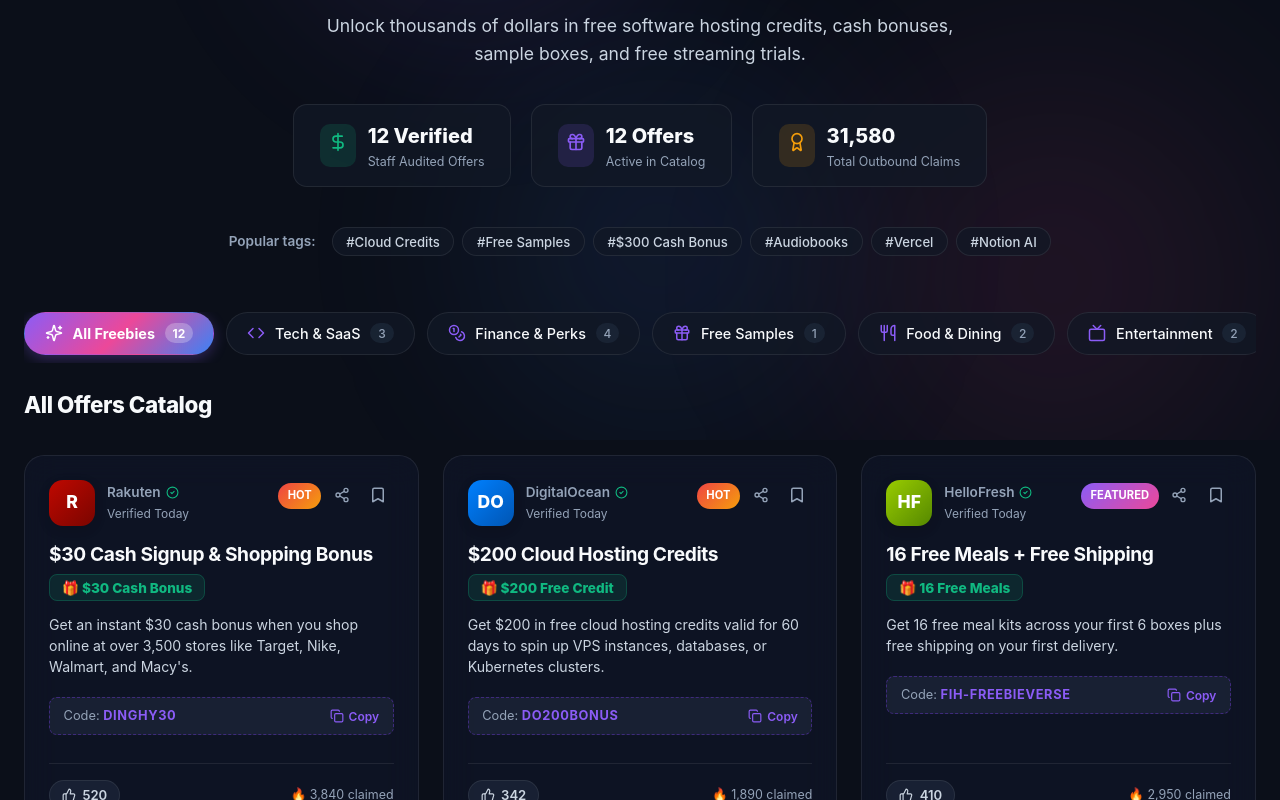
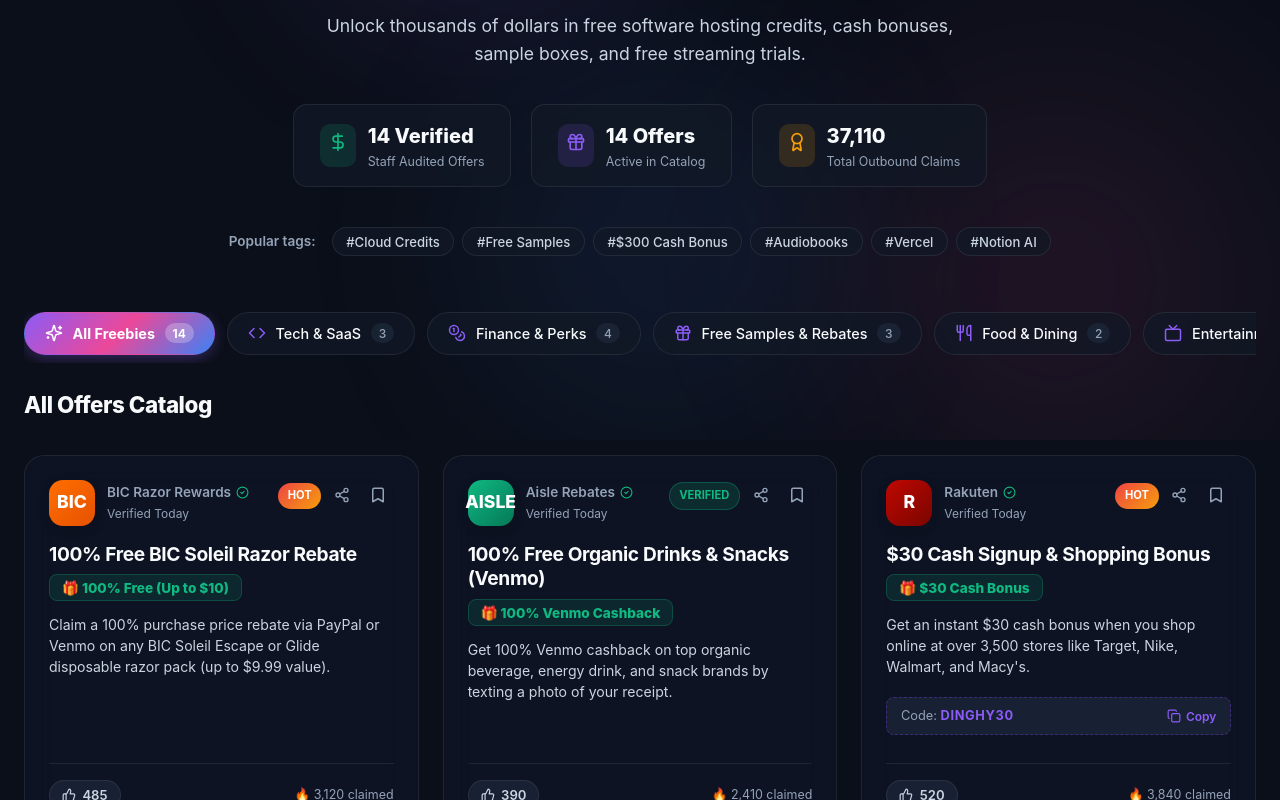
Before and after one commit to latestwizard/Freebies, a React (Vite) app: page / in a window 1280 px wide. Shown: the part 360-1160 px from the top of the page. Built offline with nearby package versions, Linux system fonts and the light colour scheme.

Commit message:
Add BIC Soleil Glide 100% Free Razor Rebate (bicsoleilglide.com) and Aisle 100% Venmo cashback offers to catalog

```diff
--- a/src/data/deals.ts
+++ b/src/data/deals.ts
@@ -4,12 +4,68 @@
   { id: 'all', name: 'All Freebies', icon: 'Sparkles', description: 'Browse all verified freebies and perks' },
   { id: 'tech', name: 'Tech & SaaS', icon: 'Code', description: 'Free cloud credits, dev tools, and AI subscriptions' },
   { id: 'finance', name: 'Finance & Perks', icon: 'Coins', description: 'Cashback signups, bonus stocks, and referral rewards' },
-  { id: 'samples', name: 'Free Samples', icon: 'Gift', description: 'Physical sample boxes, grooming, and household items' },
+  { id: 'samples', name: 'Free Samples & Rebates', icon: 'Gift', description: 'Physical sample boxes, 100% cashback rebates, and mail-in freebies' },
   { id: 'food', name: 'Food & Dining', icon: 'Utensils', description: 'Free birthday meals, delivery credits, and coffee perks' },
   { id: 'entertainment', name: 'Entertainment', icon: 'Tv', description: 'Free streaming trials, gaming passes, and audiobooks' }
 ];
 
 export const INITIAL_DEALS: Deal[] = [
+  {
+    id: 'bic-soleil-glide-rebate',
+    title: '100% Free BIC Soleil Razor Rebate',
+    provider: 'BIC Razor Rewards',
+    logoText: 'BIC',
+    logoBg: 'linear-gradient(135deg, #FF6F00, #E65100)',
+    category: 'samples',
+    shortDesc: 'Claim a 100% purchase price rebate via PayPal or Venmo on any BIC Soleil Escape or Glide disposable razor pack (up to $9.99 value).',
+    fullDesc: 'BIC is running an official 100% mail-in / digital rebate program. Purchase any eligible BIC Soleil razor pack at retailer stores (Walmart, Target, CVS, Walgreens) and upload your receipt to receive 100% cashback up to $9.99 directly to your Venmo or PayPal account.',
+    valueText: '100% Free (Up to $10)',
+    referralUrl: 'https://bicsoleilglide.com/',
+    upvotes: 485,
+    claimsCount: 3120,
+    verifiedDate: 'Today',
+    status: 'verified',
+    verifiedAt: '2026-08-09',
+    createdAt: '2026-08-09',
+    badge: 'HOT',
+    featured: true,
+    steps: [
+      'Click "Claim Freebie" to open the official BIC Soleil Glide rebate portal (bicsoleilglide.com).',
+      'Purchase any qualifying BIC Soleil Glide or Soleil Escape disposable razor pack at your local retailer.',
+      'Take a clear picture of your store receipt showing the purchase date and item.',
+      'Upload your receipt image on bicsoleilglide.com and enter your Venmo or PayPal email.',
+      'Receive 100% cash back up to $9.99 directly into your Venmo/PayPal account within 48 hours!'
+    ],
+    terms: 'Limit 1 rebate submission per household. Max rebate value $9.99. Purchase must be made at an authorized US retailer.'
+  },
+  {
+    id: 'aisle-grocery-rebates',
+    title: '100% Free Organic Drinks & Snacks (Venmo)',
+    provider: 'Aisle Rebates',
+    logoText: 'AISLE',
+    logoBg: 'linear-gradient(135deg, #10B981, #047857)',
+    category: 'samples',
+    shortDesc: 'Get 100% Venmo cashback on top organic beverage, energy drink, and snack brands by texting a photo of your receipt.',
+    fullDesc: 'Aisle pairs with leading consumer brand names to offer 100% free full-size product samples at grocery stores (Whole Foods, Sprouts, Target). Buy the item, text a photo of your receipt, and get paid 100% back via Venmo or PayPal in 24 hours.',
+    valueText: '100% Venmo Cashback',
+    referralUrl: 'https://gotoaisle.com/',
+    upvotes: 390,
+    claimsCount: 2410,
+    verifiedDate: 'Today',
+    status: 'verified',
+    verifiedAt: '2026-08-09',
+    createdAt: '2026-08-08',
+    badge: 'VERIFIED',
+    featured: true,
+    steps: [
+      'Click "Claim Freebie" to browse active 100% free product rebate offers on Aisle.',
+      'Enter your phone number to activate a free item offer.',
+      'Purchase the full-size item at your local grocery store.',
+      'Text a picture of your store receipt to the offer number.',
+      'Get 100% reimbursed directly to your Venmo or PayPal account within 24 hours!'
+    ],
+    terms: 'Valid at participating US retailers. 1 redemption per phone number per brand offer.'
+  },
   {
     id: 'rakuten-cashback-30',
     title: '$30 Cash Signup & Shopping Bonus',
```
